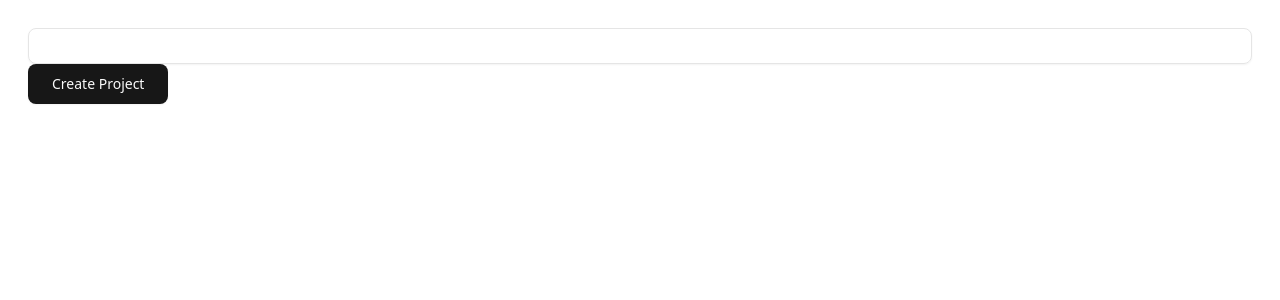
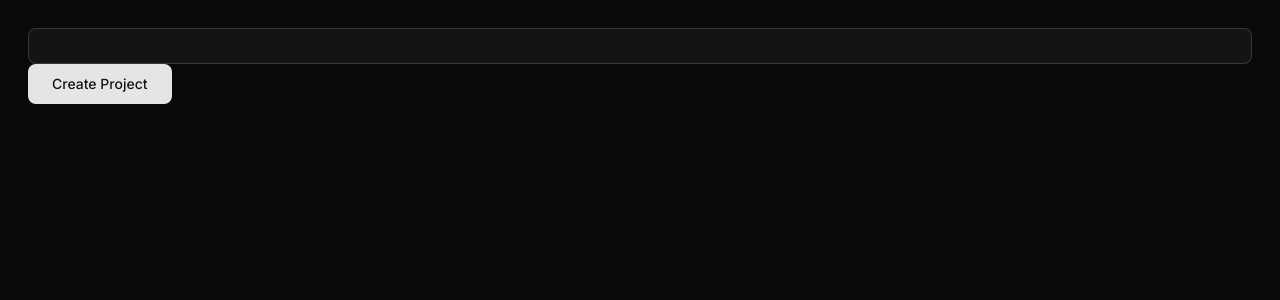
Before and after one commit to 1500-Bytes/merge, a Next.js app: page /projects in a window 1280 px wide. Shown: the top 300 px of the page. Built offline with nearby package versions, Linux system fonts and the light colour scheme.

Commit message:
feat: replace Geist font with Inter font in layout component

```diff
--- a/src/app/layout.tsx
+++ b/src/app/layout.tsx
@@ -1,17 +1,12 @@
 import type { Metadata } from "next";
-import { Geist, Geist_Mono } from "next/font/google";
+import { Inter } from "next/font/google";
 import "./globals.css";
 import { TRPCProvider, TRPCReactProvider } from "@/trpc/client";
 import { Toaster } from "sonner";
 import { ThemeProvider } from "@/components/custom/theme-provider";
 
-const geistSans = Geist({
-  variable: "--font-geist-sans",
-  subsets: ["latin"],
-});
-
-const geistMono = Geist_Mono({
-  variable: "--font-geist-mono",
+const inter = Inter({
+  variable: "--font-inter",
   subsets: ["latin"],
 });
 
@@ -28,10 +23,10 @@ export default function RootLayout({
   return (
     <TRPCReactProvider>
       <html suppressHydrationWarning lang="en">
-        <body className={`${geistSans.variable} ${geistMono.variable} antialiased`}>
+        <body className={`${inter.variable} ${inter.className} antialiased`}>
           <ThemeProvider
             attribute="class"
-            defaultTheme="system"
+            defaultTheme="dark"
             enableSystem
             disableTransitionOnChange
           >
```
